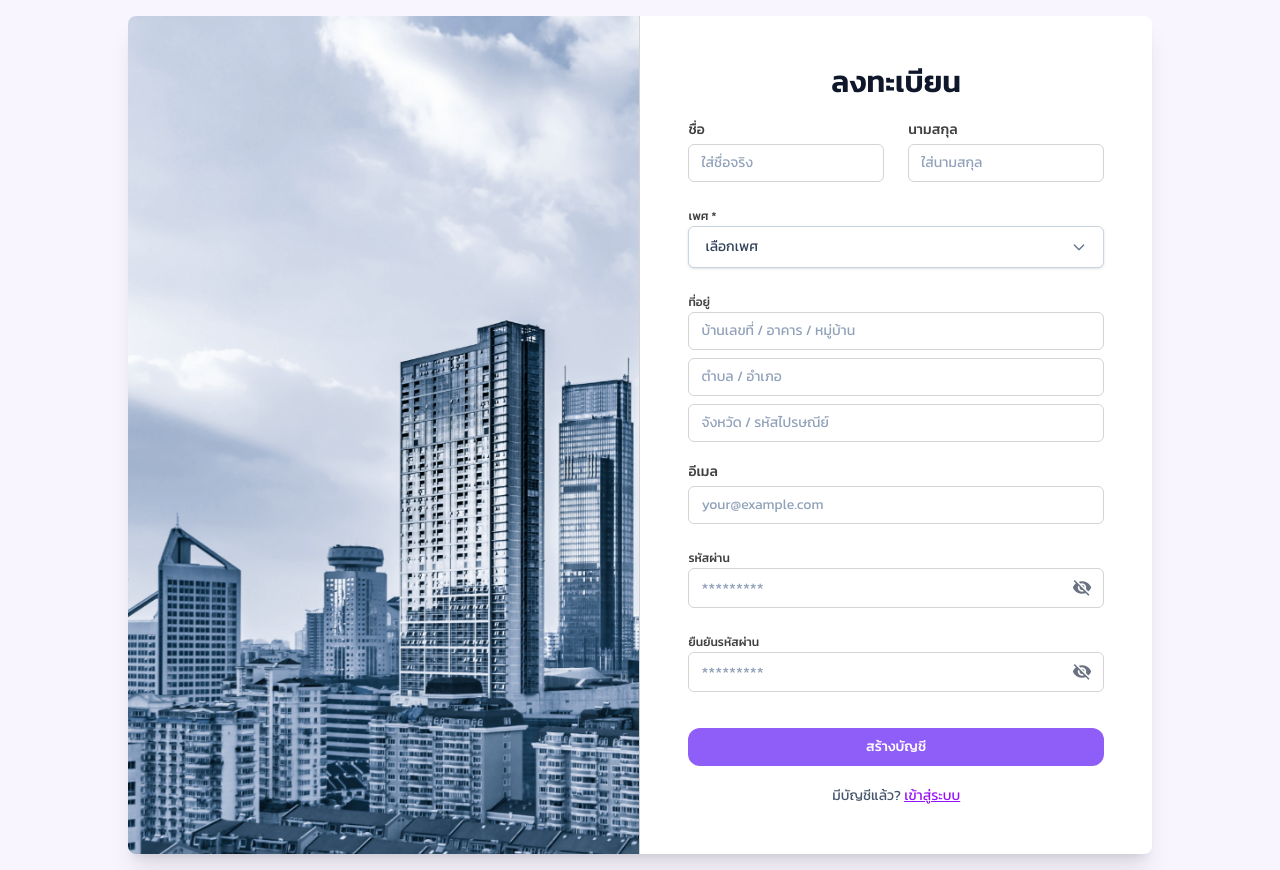
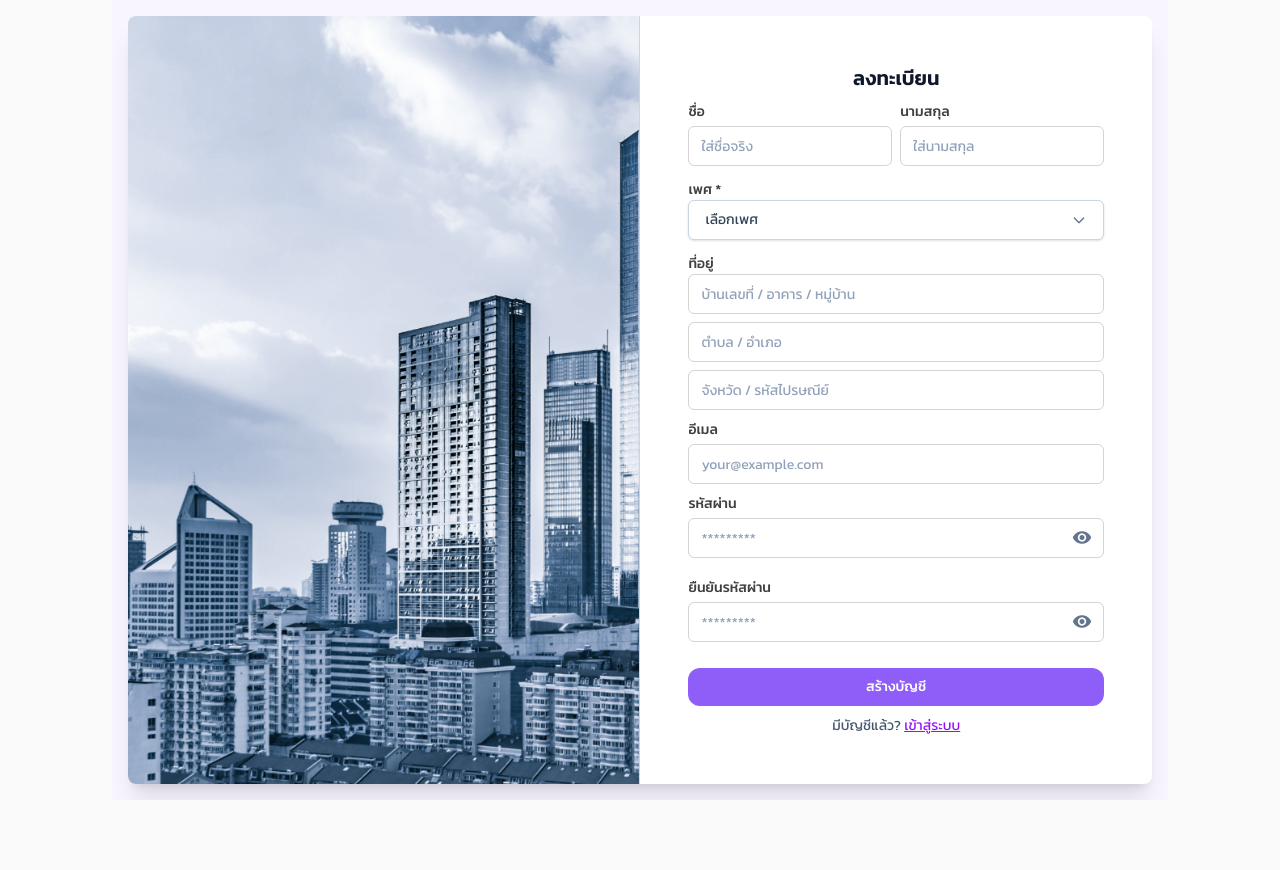
Before and after one commit to Peerawat-Nakinchat/InternProject, a Vue app in the folder intern_pj/: page /registerPage in a window 1280 px wide. After the commit the page ends 800 px from the top, so only its background shows below. Built offline with nearby package versions, Linux system fonts and the light colour scheme; no server answers.

Commit message:
ปรับux/ui หน้าล็อกอินและลงทะบียน

```diff
--- a/intern_pj/src/components/CompanySelector.vue
+++ b/intern_pj/src/components/CompanySelector.vue
@@ -3,7 +3,7 @@
     <!-- Dropdown Button -->
     <button
       @click="toggleDropdown"
-      class="w-full h-10 px-4 bg-linear-to-r from-[#682DB5] to-[#8F3ED0] flex justify-between items-center rounded-sm  backdrop-blur-md  shadow-lg text-white hover:from-[#7F39D1] hover:to-[#9B5DE5]
+      class="w-full h-10 px-4 bg-linear-to-r from-[#682DB5] to-[#8F3ED0] flex justify-between items-center rounded-sm font-semibold backdrop-blur-md  shadow-lg text-white hover:from-[#7F39D1] hover:to-[#9B5DE5]
                 hover:text-yellow-400 focus:outline-none focus:ring-2 focus:ring-purple-500 transition duration-300"
     >
       <span>บริษัท : {{ selectedCompanyName }}</span>
@@ -28,7 +28,7 @@
         :key="company.org_id"
         @click="selectCompany(company)"
         class="px-4 py-3 bg-linear-to-r from-[#682DB5] to-[#8F3ED0]  cursor-pointer hover:from-[#7F39D1] hover:to-[#9B5DE5]
-                hover:text-yellow-400 transition-colors text-white"
+                hover:text-yellow-400 transition-colors text-white "
       >
         {{ company.org_name }}
       </li>
--- a/intern_pj/src/components/base/BaseInput.vue
+++ b/intern_pj/src/components/base/BaseInput.vue
@@ -4,36 +4,58 @@
       {{ label }}
     </label>
 
-
     <div class="relative">
       <input
         v-bind="$attrs"
-        :type="type"
+        :type="actualType"
         v-model="innerValue"
+        @input="handleInput"
         class="w-full rounded-md border px-3 py-2 text-sm
-               border-neutral-300 bg-white
+               border-neutral-300 bg-white h-10
                focus:outline-none focus:ring-2 focus:ring-primary-200 focus:border-primary-500
                placeholder:text-slate-400
                disabled:bg-neutral-100 disabled:text-neutral-500 disabled:cursor-not-allowed disabled:border-neutral-300
                pr-10"
       />
 
+      <!-- 👁 Password Toggle Icon -->
       <div
-        v-if="$slots.append"
+        v-if="isPassword"
+        class="absolute inset-y-0 right-3 flex items-center cursor-pointer select-none "
+        @click="togglePassword"
+      >
+        <i
+          :class="showPassword ? 'mdi mdi-eye-off' : 'mdi mdi-eye'"
+          class="text-slate-500 text-xl"
+        ></i>
+      </div>
+
+      <!-- append slot -->
+      <div
+        v-else-if="$slots.append"
         class="absolute inset-y-0 right-3 flex items-center cursor-pointer select-none"
       >
         <slot name="append" />
       </div>
     </div>
 
-    <p v-if="error" class="absolute text-xs text-red-500 mt-0.5">
+    <!-- ❗ Password Thai Warning -->
+    <p
+      v-if="thaiWarning && isPassword"
+      class="text-xs text-red-500 mt-0.5"
+    >
+      ไม่อนุญาตให้ใช้ตัวอักษรภาษาไทยในรหัสผ่าน
+    </p>
+
+    <!-- Error Message (จาก props) -->
+    <p v-if="error" class="text-xs text-red-500 mt-0.5">
       {{ error }}
     </p>
   </div>
 </template>
 
 <script setup lang="ts">
-import { computed } from 'vue'
+import { computed, ref } from 'vue'
 
 const props = defineProps<{
   modelValue?: string
@@ -46,8 +68,46 @@ const emit = defineEmits<{
   (e: 'update:modelValue', value: string): void
 }>()
 
+// Internal v-model
 const innerValue = computed({
   get: () => props.modelValue ?? '',
   set: (val: string) => emit('update:modelValue', val),
 })
+
+// ------------------------------------
+// 👁 Password Toggle
+// ------------------------------------
+const showPassword = ref(false)
+const isPassword = computed(() => props.type === 'password')
+
+const actualType = computed(() =>
+  isPassword.value ? (showPassword.value ? 'text' : 'password') : props.type
+)
+
+const togglePassword = () => {
+  showPassword.value = !showPassword.value
+}
+
+// ------------------------------------
+// 🚫 Block Thai Characters + Warning
+// ------------------------------------
+const thaiWarning = ref(false)
+
+const handleInput = (e: Event) => {
+  if (!isPassword.value) return
+
+  const input = e.target as HTMLInputElement
+  const containsThai = /[\u0E00-\u0E7F]/.test(input.value)
+
+  if (containsThai) {
+    thaiWarning.value = true
+    // ลบตัวอักษรไทยออก
+    const cleaned = input.value.replace(/[\u0E00-\u0E7F]/g, '')
+    input.value = cleaned
+    emit('update:modelValue', cleaned)
+  } else {
+    thaiWarning.value = false
+    emit('update:modelValue', input.value)
+  }
+}
 </script>
--- /dev/null
+++ b/intern_pj/src/components/loading/LoadingMessage.vue
@@ -0,0 +1,74 @@
+<template>
+  <div class="flex flex-col items-center justify-center gap-4 py-6 select-none">
+
+    <!-- Elegant Spinner -->
+    <div class="relative flex items-center justify-center bg-transparent w-24 h-24">
+      <!-- Outer Glow -->
+      <div class="absolute w-20 h-20 rounded-full blur-xl"></div>
+
+      <!-- Spinner -->
+      <div class="loader-ring-enhanced"></div>
+    </div>
+
+    <!-- Text -->
+    <div class="flex flex-col items-center mt-2">
+      <p class="text-slate-800 font-semibold text-sm tracking-wide">
+        {{ title }}
+      </p>
+      <p class="text-slate-500 text-xs tracking-wide mt-1 flex items-center gap-1">
+        {{ subtitle }}<span class="loading-dots"></span>
+      </p>
+    </div>
+
+  </div>
+</template>
+
+<script setup lang="ts">
+const props = defineProps({
+  title: { type: String, default: "กำลังโหลด..." },
+  subtitle: { type: String, default: "" }
+})
+</script>
+
+<style scoped>
+/* Glow Border + Refined Spinner */
+.loader-ring-enhanced {
+  width: 80px;
+  height: 80px;
+  border-radius: 50%;
+  border-width: 6px;
+  border-style: solid;
+  border-color: #8e03ff transparent #8e03ff transparent;
+  animation: spin-smooth 1.1s cubic-bezier(0.6, 0, 0.4, 1) infinite;
+  box-shadow: 0 0 12px rgba(111, 48, 193, 0.2);
+}
+
+/* Elegant spin animation */
+@keyframes spin-smooth {
+  0% {
+    transform: rotate(0deg) scale(0.98);
+  }
+  50% {
+    transform: rotate(180deg) scale(1.02);
+  }
+  100% {
+    transform: rotate(360deg) scale(0.98);
+  }
+}
+
+/* Loading dots animation */
+.loading-dots::after {
+  content: "";
+  display: inline-block;
+  width: 1em;
+  animation: dots 1.4s steps(4, end) infinite;
+}
+
+@keyframes dots {
+  0% { content: ""; }
+  25% { content: "."; }
+  50% { content: ".."; }
+  75% { content: "..."; }
+  100% { content: ""; }
+}
+</style>
--- a/intern_pj/src/layouts/AuthLayout.vue
+++ b/intern_pj/src/layouts/AuthLayout.vue
@@ -1,5 +1,5 @@
 <template>
-  <div class=" flex items-center justify-center bg-primary-50 gap-6 p-4">
+  <div class="min-h-screen flex items-center justify-center bg-primary-50 gap-6 p-4">
     <div class="flex-1  max-w-5xl mx-auto  bg-white rounded-lg shadow-xl">
       <div class="flex flex-col overflow-y-visible md:flex-row">
         <div class="h-32 md:h-auto md:w-1/2 overflow-hidden rounded-t-lg md:rounded-l-lg md:rounded-tr-none">
@@ -11,7 +11,7 @@
           />
         </div>
         <div class="hidden md:block w-px bg-neutral-300"></div>
-        <div class="flex items-center justify-center p-6 sm:p-12 md:w-1/2 ">
+        <div class="flex items-center justify-center p-4 sm:p-12 md:w-1/2 ">
           <slot />
         </div>
       </div>
--- a/intern_pj/src/pages/RegisterPage.vue
+++ b/intern_pj/src/pages/RegisterPage.vue
@@ -1,104 +1,77 @@
 <template>
+  <div class="flex justify-center relative">
     <AuthLayout variant="Regis">
-    <form class="w-full max-w-md space-y-5" @submit.prevent="submitForm">
-      <h2 class="text-3xl font-semibold text-center text-slate-900">ลงทะเบียน</h2>
+      <!-- 🔥 Loading Overlay (fixed full-screen — ปลอดภัยสุด) -->
+      <transition name="fade-scale">
+        <div v-if="isLoading" class="fixed inset-0 flex items-center justify-center bg-white/80 backdrop-blur-sm z-50">
+          <LoadingMessage title="กำลังสร้างบัญชีผู้ใช้" subtitle="กำลังไปยังหน้าล็อกอิน..." />
+        </div>
+      </transition>
+
+      <form class="w-full max-w-md space-y-2.5" @submit.prevent="submitForm">
+        <h2 class="text-xl font-semibold text-center text-slate-900">ลงทะเบียน</h2>
 
         <!-- แสดง Error Message -->
-      <div
-        v-if="errorMessage"
-        class="p-3 bg-red-50 border border-red-200 rounded-lg text-red-600 text-sm"
-      >
+        <div v-if="errorMessage && !isLoading"
+          class="p-3 bg-red-50 border border-red-200 rounded-lg text-red-600 text-sm">
           {{ errorMessage }}
         </div>
 
         <!-- แสดง Success Message -->
-      <div
-        v-if="successMessage"
-        class="p-3 bg-green-50 border border-green-200 rounded-lg text-green-600 text-sm"
-      >
+        <div v-if="successMessage && !isLoading"
+          class="p-3 bg-green-50 border border-green-200 rounded-lg text-green-600 text-sm">
           {{ successMessage }}
         </div>
 
-      <div class="grid grid-cols-1 md:grid-cols-2 gap-6">
+        <div class="grid grid-cols-1 md:grid-cols-2 gap-2">
           <!-- Name -->
           <div class="flex flex-col w-full">
-          <BaseInput
-            v-model="form.name"
-            label="ชื่อ"
-            placeholder="ใส่ชื่อจริง"
-            :disabled="isLoading"
-            required
-            :error="formErrors.name"
-          />
+            <BaseInput v-model="form.name" label="ชื่อ" placeholder="ใส่ชื่อจริง" :disabled="isLoading" required
+              :error="formErrors.name" />
             <!-- <p class="text-red-500 text-sm mt-1">{{ formErrors.name }}</p> -->
           </div>
 
           <!-- Surname -->
           <div class="flex flex-col w-full">
-          <BaseInput
-            v-model="form.surname"
-            label="นามสกุล"
-            placeholder="ใส่นามสกุล"
-            :disabled="isLoading"
-            required
-            :error="formErrors.surname"
-          />
+            <BaseInput v-model="form.surname" label="นามสกุล" placeholder="ใส่นามสกุล" :disabled="isLoading" required
+              :error="formErrors.surname" />
             <!-- <p class="text-red-500 text-sm mt-1">{{ formErrors.surname }}</p> -->
           </div>
         </div>
 
         <!-- Gender -->
         <div class="space-y-1 relative">
-        <label class="text-xs font-medium text-neutral-700">เพศ *</label>
+          <label class="text-sm font-medium text-neutral-700">เพศ *</label>
 
           <!-- Selected box -->
           <div
-          class="w-full rounded-md px-4 py-2.5 bg-white border border-slate-300 text-slate-700 text-sm shadow-sm cursor-pointer flex items-center justify-between transition-all hover:border-purple-400"
-          @click="open = !open"
-        >
+            class="w-full h-10 rounded-md px-4 py-2.5 bg-white border border-slate-300 text-slate-700 text-sm shadow-sm cursor-pointer flex items-center justify-between transition-all hover:border-purple-400"
+            @click="open = !open">
             <span>
               {{ selectedSexLabel || 'เลือกเพศ' }}
             </span>
 
-          <svg
-            class="w-4 h-4 text-slate-500 transition-transform"
-            :class="open ? 'rotate-180' : ''"
-            fill="none"
-            viewBox="0 0 24 24"
-            stroke="currentColor"
-          >
-            <path
-              stroke-linecap="round"
-              stroke-linejoin="round"
-              stroke-width="2"
-              d="M19 9l-7 7-7-7"
-            />
+            <svg class="w-4 h-4 text-slate-500 transition-transform" :class="open ? 'rotate-180' : ''" fill="none"
+              viewBox="0 0 24 24" stroke="currentColor">
+              <path stroke-linecap="round" stroke-linejoin="round" stroke-width="2" d="M19 9l-7 7-7-7" />
             </svg>
           </div>
 
           <!-- Dropdown -->
-        <div
-          v-if="open"
-          class="absolute z-20 mt-1 w-full bg-white border border-slate-200 rounded-md shadow-lg overflow-hidden"
-        >
-          <div
-            class="px-4 py-2 text-sm text-slate-700 hover:bg-purple-50 cursor-pointer transition"
-            @click="selectSex('M')"
-          >
+          <div v-if="open"
+            class="absolute z-20 mt-0.5 w-full bg-white border border-slate-200 rounded-md shadow-lg overflow-hidden">
+            <div class="px-4 py-2 text-sm text-slate-700 hover:bg-purple-50 cursor-pointer transition"
+              @click="selectSex('M')">
               ชาย
             </div>
 
-          <div
-            class="px-4 py-2 text-sm text-slate-700 hover:bg-purple-50 cursor-pointer transition"
-            @click="selectSex('F')"
-          >
+            <div class="px-4 py-2 text-sm text-slate-700 hover:bg-purple-50 cursor-pointer transition"
+              @click="selectSex('F')">
               หญิง
             </div>
 
-          <div
-            class="px-4 py-2 text-sm text-slate-700 hover:bg-purple-50 cursor-pointer transition"
-            @click="selectSex('O')"
-          >
+            <div class="px-4 py-2 text-sm text-slate-700 hover:bg-purple-50 cursor-pointer transition"
+              @click="selectSex('O')">
               อื่น ๆ
             </div>
           </div>
@@ -106,90 +79,33 @@
 
         <!-- Address -->
         <div class="space-y-2">
-        <label class="text-xs font-medium text-neutral-700">ที่อยู่</label>
-        <BaseInput
-          v-model="form.user_address_1"
-          placeholder="บ้านเลขที่ / อาคาร / หมู่บ้าน"
-          :disabled="isLoading"
-        />
+          <label class="text-sm font-medium text-neutral-700">ที่อยู่</label>
+          <BaseInput v-model="form.user_address_1" placeholder="บ้านเลขที่ / อาคาร / หมู่บ้าน" :disabled="isLoading" />
           <BaseInput v-model="form.user_address_2" placeholder="ตำบล / อำเภอ" :disabled="isLoading" />
-        <BaseInput
-          v-model="form.user_address_3"
-          placeholder="จังหวัด / รหัสไปรษณีย์"
-          :disabled="isLoading"
-        />
+          <BaseInput v-model="form.user_address_3" placeholder="จังหวัด / รหัสไปรษณีย์" :disabled="isLoading" />
         </div>
 
         <!-- Email -->
         <div>
-        <BaseInput
-          v-model="form.email"
-          label="อีเมล"
-          type="email"
-          placeholder="your@example.com"
-          :disabled="isLoading"
-          required
-          class="w-full"
-          :error="formErrors.email"
-        />
+          <BaseInput v-model="form.email" label="อีเมล" type="email" placeholder="your@example.com"
+            :disabled="isLoading" required class="w-full" :error="formErrors.email" />
           <!-- <p class="text-red-500 text-sm mt-1">{{ formErrors.email }}</p> -->
         </div>
-      <!-- Passwords -->
+        <!-- Passwords (ใช้ BaseInput) -->
         <div class="space-y-1">
           <!-- Password -->
-        <div class="w-full pb-4 space-y-1">
-          <label class="text-xs font-medium text-neutral-700">รหัสผ่าน</label>
-
-          <div class="relative">
-            <input
-              :type="showPassword ? 'text' : 'password'"
-              v-model="form.password"
-              placeholder="*********"
-              class="w-full rounded-md border px-3 pr-12 h-10 text-md border-neutral-300 bg-white focus:outline-none focus:ring-2 focus:ring-primary-200 focus:border-primary-500 placeholder:text-slate-400"
-            />
-
-            <i
-              :class="showPassword ? 'mdi mdi-eye' : 'mdi mdi-eye-off'"
-              class="absolute right-3 top-1/2 -translate-y-1/2 text-xl text-gray-500 cursor-pointer hover:text-primary"
-              @click="showPassword = !showPassword"
-            ></i>
-          </div>
-
-          <p
-            v-if="formErrors.password"
-            class="absolute text-xs text-red-500 pointer-events-none"
-          >
-            {{ formErrors.password }}
-          </p>
+          <div class="w-full pb-4">
+            <BaseInput v-model="form.password" label="รหัสผ่าน" type="password" placeholder="*********"
+              :error="formErrors.password" />
           </div>
 
           <!-- Confirm Password -->
-        <div class="w-full space-y-1">
-          <label class="text-xs font-medium text-neutral-700">ยืนยันรหัสผ่าน</label>
-
-          <div class="relative">
-            <input
-              :type="showConfirm ? 'text' : 'password'"
-              v-model="form.confirm_password"
-              placeholder="*********"
-              class="w-full rounded-md border px-3 pr-12 h-10 text-md border-neutral-300 bg-white focus:outline-none focus:ring-2 focus:ring-primary-200 focus:border-primary-500 placeholder:text-slate-400"
-            />
-
-            <i
-              :class="showConfirm ? 'mdi mdi-eye' : 'mdi mdi-eye-off'"
-              class="absolute right-3 top-1/2 -translate-y-1/2 text-xl text-gray-500 cursor-pointer hover:text-primary"
-              @click="showConfirm = !showConfirm"
-            ></i>
+          <div class="w-full">
+            <BaseInput v-model="form.confirm_password" label="ยืนยันรหัสผ่าน" type="password" placeholder="*********"
+              :error="formErrors.confirm_password" />
+          </div>
         </div>
 
-          <p
-            v-if="formErrors.password"
-            class="absolute text-xs text-red-500 pointer-events-none"
-          >
-            {{ formErrors.confirm_password }}
-          </p>
-        </div>
-      </div>
 
         <BaseButton type="submit" class="w-full" :disabled="isLoading">
           <span v-if="isLoading">กำลังสร้างบัญชี...</span>
@@ -202,9 +118,10 @@
         </p>
       </form>
     </AuthLayout>
+  </div>
 </template>
 
-<script setup >
+<script setup>
 import { ref, watch, computed } from 'vue'
 import { useRouter } from 'vue-router'
 import { useAuthStore } from '@/stores/auth'
@@ -213,6 +130,7 @@ import { useAuthStore } from '@/stores/auth'
 import BaseInput from '@/components/base/BaseInput.vue'
 import BaseButton from '@/components/base/BaseButton.vue'
 import AuthLayout from '@/layouts/AuthLayout.vue'
+import LoadingMessage from '@/components/loading/LoadingMessage.vue'
 
 const router = useRouter()
 const authStore = useAuthStore()
@@ -244,7 +162,7 @@ const formErrors = ref({
 })
 
 const open = ref(false)
-const dropdownRef = ref(null)
+
 
 const selectedSexLabel = computed(() => {
   if (form.value.sex === 'M') return 'ชาย'
@@ -258,12 +176,10 @@ const selectSex = (value) => {
   open.value = false
 }
 
-const showPassword = ref(false)
-const showConfirm = ref(false)
 const isLoading = ref(false)
 const errorMessage = ref('')
 const successMessage = ref('')
-const previewImage = ref(null)
+
 
 // อัพเดท full_name อัตโนมัติ
 watch([() => form.value.name, () => form.value.surname], () => {
@@ -365,8 +281,7 @@ const submitForm = async () => {
     const data = await response.json()
 
     if (data.success) {
-      successMessage.value = 'ลงทะเบียนสำเร็จ! กำลังเปลี่ยนหน้า...'
-
+      successMessage.value = 'ลงทะเบียนสำเร็จ!'
       if (data.accessToken) localStorage.setItem('accessToken', data.accessToken)
       if (data.refreshToken) localStorage.setItem('refreshToken', data.refreshToken)
       if (data.user) {
@@ -374,7 +289,7 @@ const submitForm = async () => {
         authStore.user = data.user
       }
 
-      setTimeout(() => router.push('/login'), 1500)
+      setTimeout(() => router.push('/login'), 2000)
     } else {
       errorMessage.value = data.error || 'การลงทะเบียนไม่สำเร็จ'
     }
```
Also changed, not shown: intern_pj/src/pages/LoginPage.vue (+50 -51 lines). Lines whose indentation alone changed are shown as unchanged.
